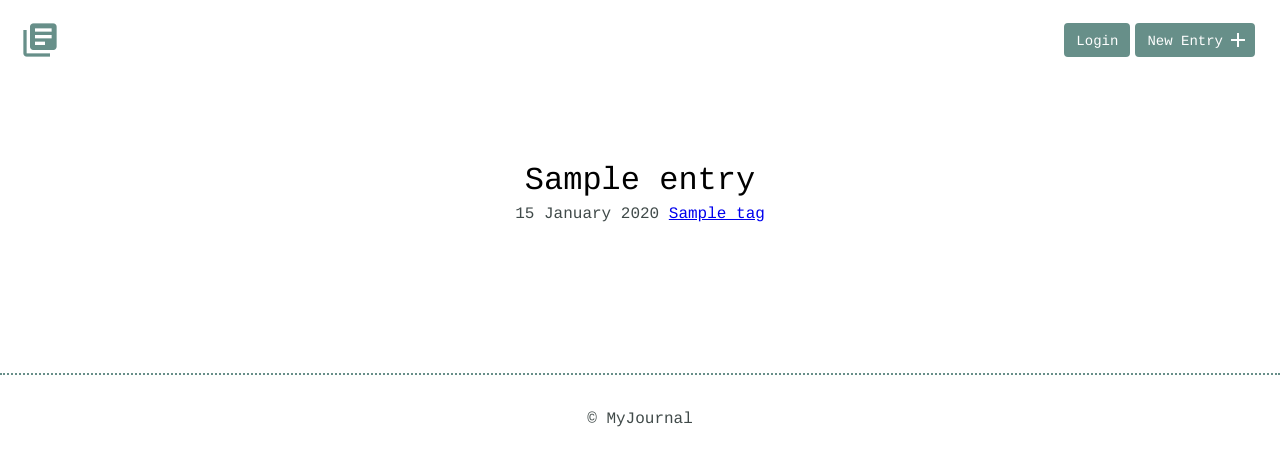
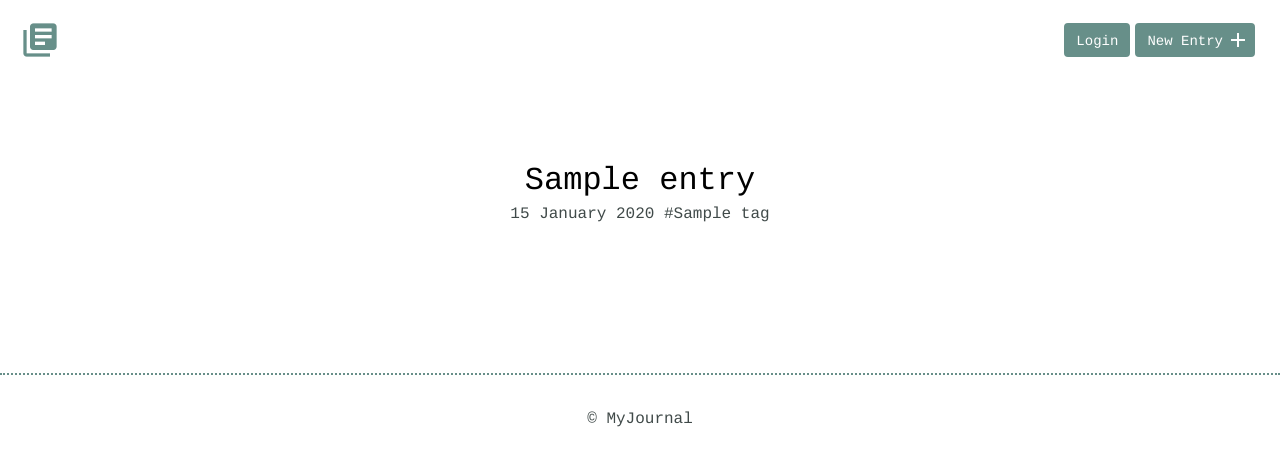
Before and after one commit to vasilty/learning_journal_flask, a Python web app: template templates/index.html in a window 1280 px wide. Shown: the top 463 px of the page. Run offline with Jinja, Linux system fonts and the light colour scheme; the template is opened without the code that fills it: most values are stand-ins (such as "Sample title", 1, 10 or a date in 2020).

Commit message:
Changed tag style on the index page.

```diff
--- a/static/css/site.css
+++ b/static/css/site.css
@@ -148,6 +148,11 @@ ul li a {
    Page Styles
    ========================================================================== */
 
+.tag {
+    text-decoration: none;
+    color: #404a49;
+}
+
 .entry-list,
 .edit-entry,
 .new-entry {
@@ -174,10 +179,6 @@ ul li a {
 }
 .entry-list.single time {
 	font-size: 18px;
-}
-.tag-list {
-	font-size: 18px;
-	color: #404a49;
 }
 .entry {
 	max-width: 800px;
--- a/templates/index.html
+++ b/templates/index.html
@@ -8,7 +8,7 @@
                     <h2><a href="{{ url_for('detail', slug=entry.slug) }}">{{ entry.title }}</a></h2>
                     <time datetime="{{ entry.created_at.strftime('%d %B %Y') }}">{{ entry.created_at.strftime('%d %B %Y') }}</time>
                     {% for tag in entry.get_tags() %}
-                        <a href="{{ url_for('tag', tag=tag.name) }}">{{ tag.name }}</a>
+                        <a class="tag" href="{{ url_for('tag', tag=tag.name) }}">#{{ tag.name }}</a>
                     {% endfor %}
                 </article>
             {% endfor %}
```
Also changed, not shown: learning_journal.db.
